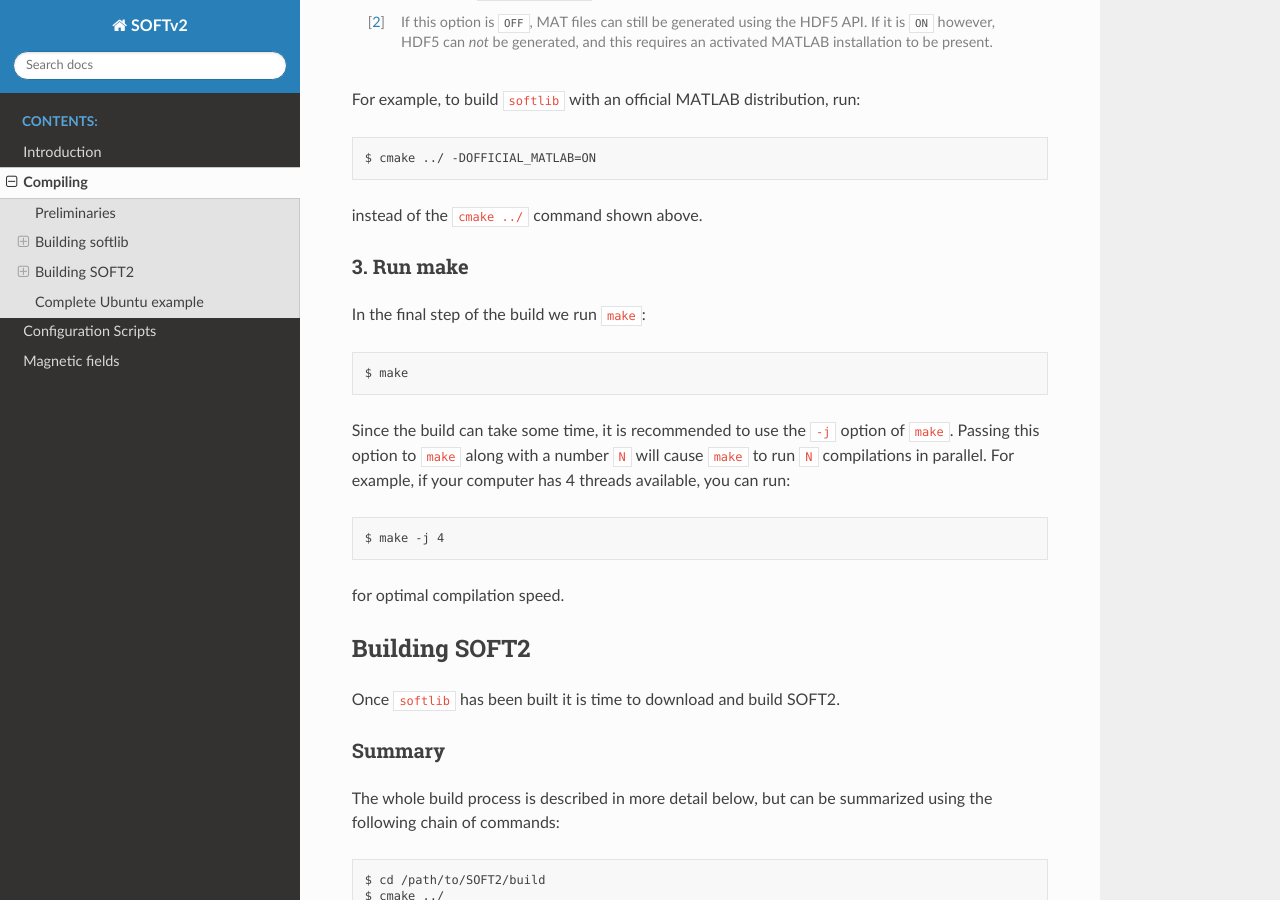
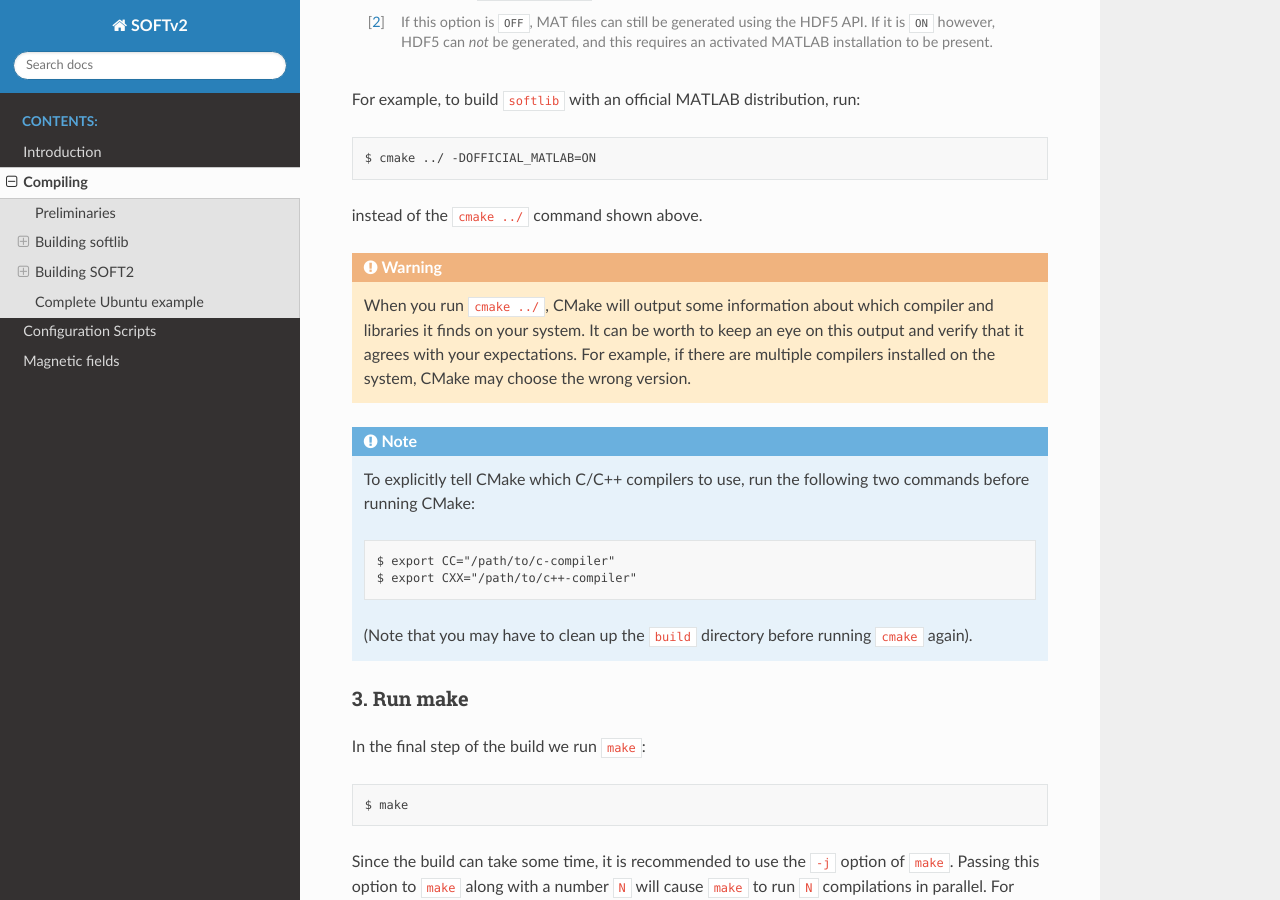
Before and after one commit to hoppe93/SOFT2, a Sphinx documentation site: the page built from doc/sphinx/source/compiling.rst, in a window 1280 px wide and 900 px high, scrolled down 1532 px. Built offline with Sphinx 7.4.7 and the Read the Docs theme 2.0.0, drawn with Linux system fonts in a browser that asks for light colours; some of the changed text lies outside the part shown.

```diff
--- a/doc/sphinx/source/compiling.rst
+++ b/doc/sphinx/source/compiling.rst
@@ -71,6 +71,25 @@
 
 instead of the ``cmake ../`` command shown above.
 
+.. warning::
+
+   When you run ``cmake ../``, CMake will output some information about which
+   compiler and libraries it finds on your system. It can be worth to keep an
+   eye on this output and verify that it agrees with your expectations. For
+   example, if there are multiple compilers installed on the system, CMake may
+   choose the wrong version.
+
+.. note::
+
+   To explicitly tell CMake which C/C++ compilers to use, run the following
+   two commands before running CMake::
+
+      $ export CC="/path/to/c-compiler"
+      $ export CXX="/path/to/c++-compiler"
+
+   (Note that you may have to clean up the ``build`` directory before running
+   ``cmake`` again).
+
 3. Run make
 ***********
 In the final step of the build we run ``make``::
@@ -129,6 +148,25 @@
 
    $ cmake ../ -DCOLOR_TERMINAL=OFF
 
+.. warning::
+
+   When you run ``cmake ../``, CMake will output some information about which
+   compiler and libraries it finds on your system. It can be worth to keep an
+   eye on this output and verify that it agrees with your expectations. For
+   example, if there are multiple compilers installed on the system, CMake may
+   choose the wrong version.
+
+.. note::
+
+   To explicitly tell CMake which C/C++ compilers to use, run the following
+   two commands before running CMake::
+
+      $ export CC="/path/to/c-compiler"
+      $ export CXX="/path/to/c++-compiler"
+
+   (Note that you may have to clean up the ``build`` directory before running
+   ``cmake`` again).
+
 2. Run make
 ***********
 In the final step of the build we run ``make``::
```
Also changed, not shown: 3 other files.
